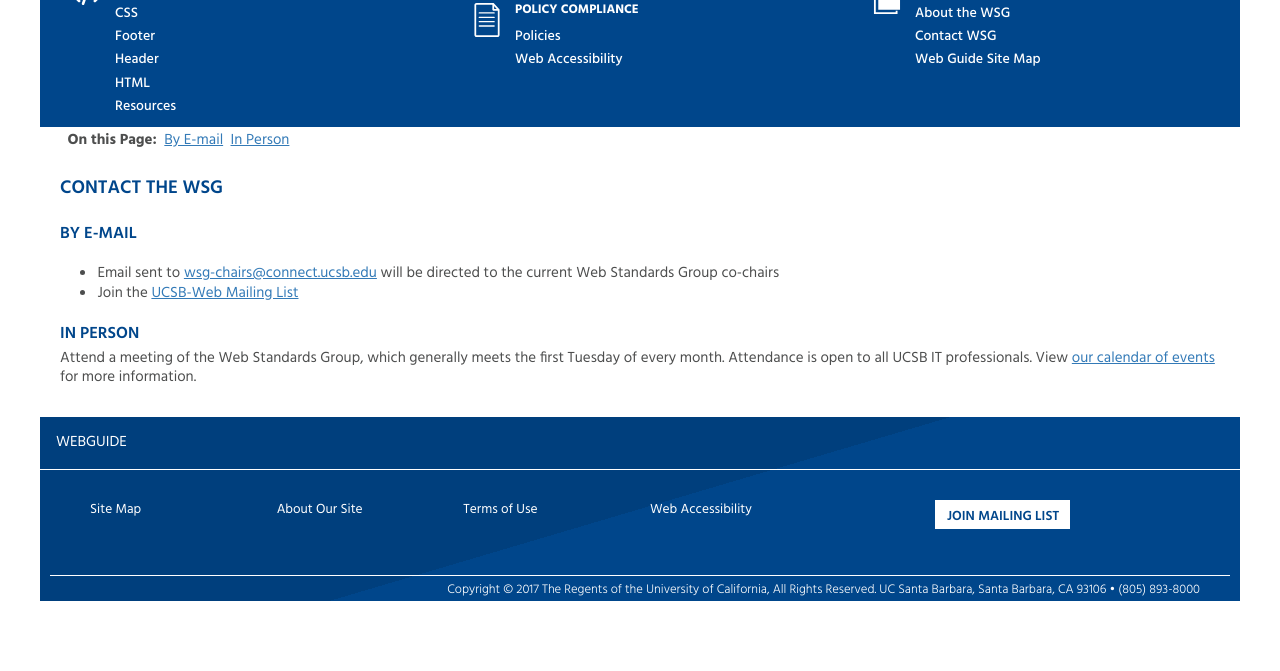
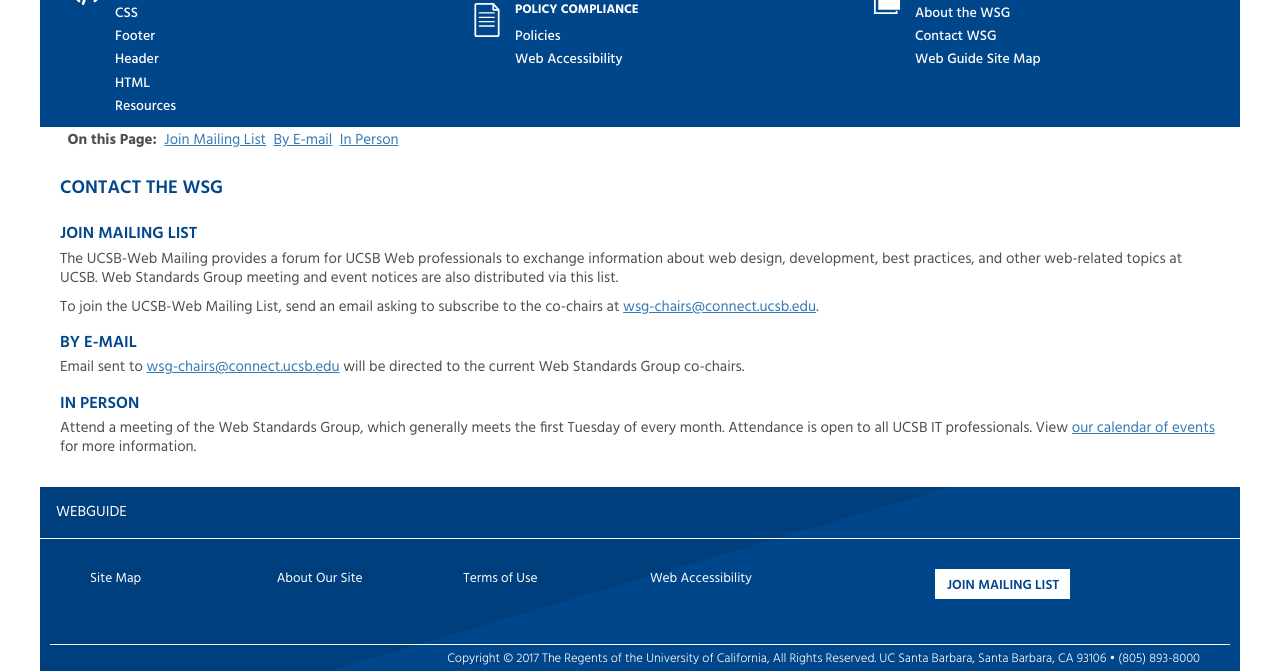
Before and after one commit to ucsb/webguide, a Jekyll site: the page built from contact.md, in a window 1280 px wide and 1001 px high, cut to the strip 330-1001 px from the top of the window. Built offline with Jekyll 4.4.1, drawn with Linux system fonts in a browser that asks for light colours.

Commit message:
Update contact page with info on how to join the new mailing list.

```diff
--- a/contact.md
+++ b/contact.md
@@ -4,10 +4,21 @@
 permalink: /contact/
 ---
 
+### Join Mailing List
+
+The UCSB-Web Mailing provides a forum for UCSB Web professionals to exchange
+information about web design, development, best practices, and other
+web-related topics at UCSB. Web Standards Group meeting and event notices are
+also distributed via this list.
+
+To join the UCSB-Web Mailing List, send an email asking to subscribe to the
+co-chairs at [wsg-chairs@connect.ucsb.edu](mailto:wsg-chairs@connect.ucsb.edu).
+
 ### By E-mail
 
-* Email sent to [wsg-chairs@connect.ucsb.edu](mailto:wsg-chairs@connect.ucsb.edu) will be directed to the current Web Standards Group co-chairs
-* Join the [UCSB-Web Mailing List](https://lists.noc.ucsb.edu/mailman/listinfo/ucsb-web)
+Email sent to [wsg-chairs@connect.ucsb.edu](mailto:wsg-chairs@connect.ucsb.edu)
+will be directed to the current Web Standards Group co-chairs.
+
 
 ### In Person
 
```
